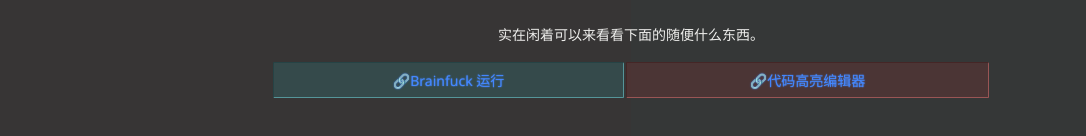
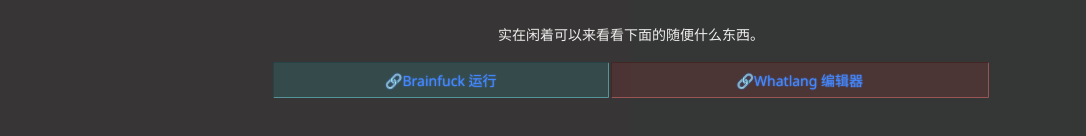
Before and after one commit to YufangProbably/YufangProbably.github.io, a plain HTML site: page index.html in a window 1280 px wide. Shown: the part 478-614 px from the top of the page, without its empty margins (9-1095 px from the left). Drawn offline with Linux system fonts and the light colour scheme.

Commit message:
oh forgot about that

```diff
--- a/index.html
+++ b/index.html
@@ -26,7 +26,7 @@
 <table>
 <tr>
 <td><a href="./brainfuck">Brainfuck 运行</a></td>
-<td><a href="./highlight">代码高亮编辑器</a></td>
+<td><a href="./whatlang">Whatlang 编辑器</a></td>
 </tr>
 </table>
 </div>
```
